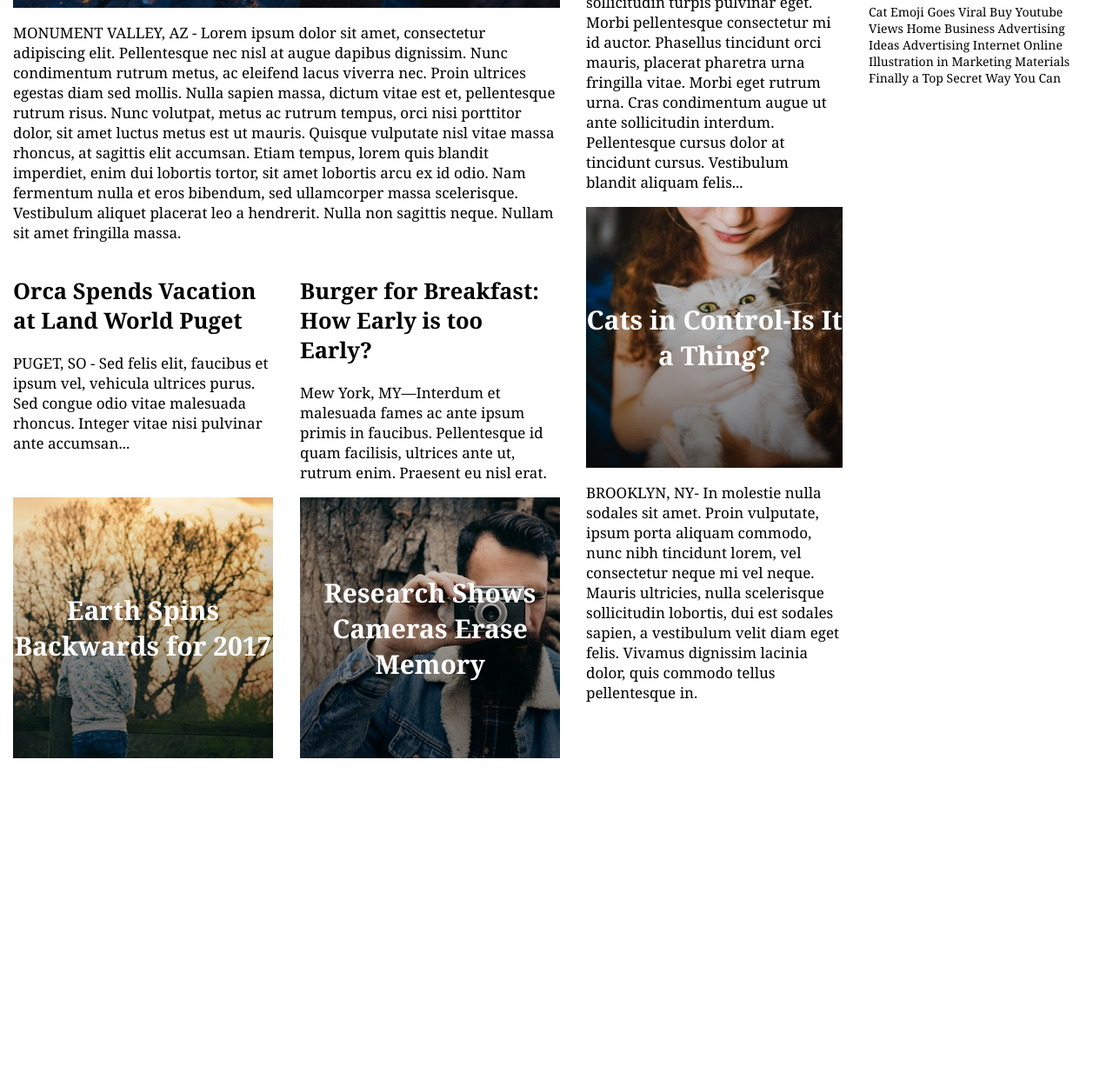
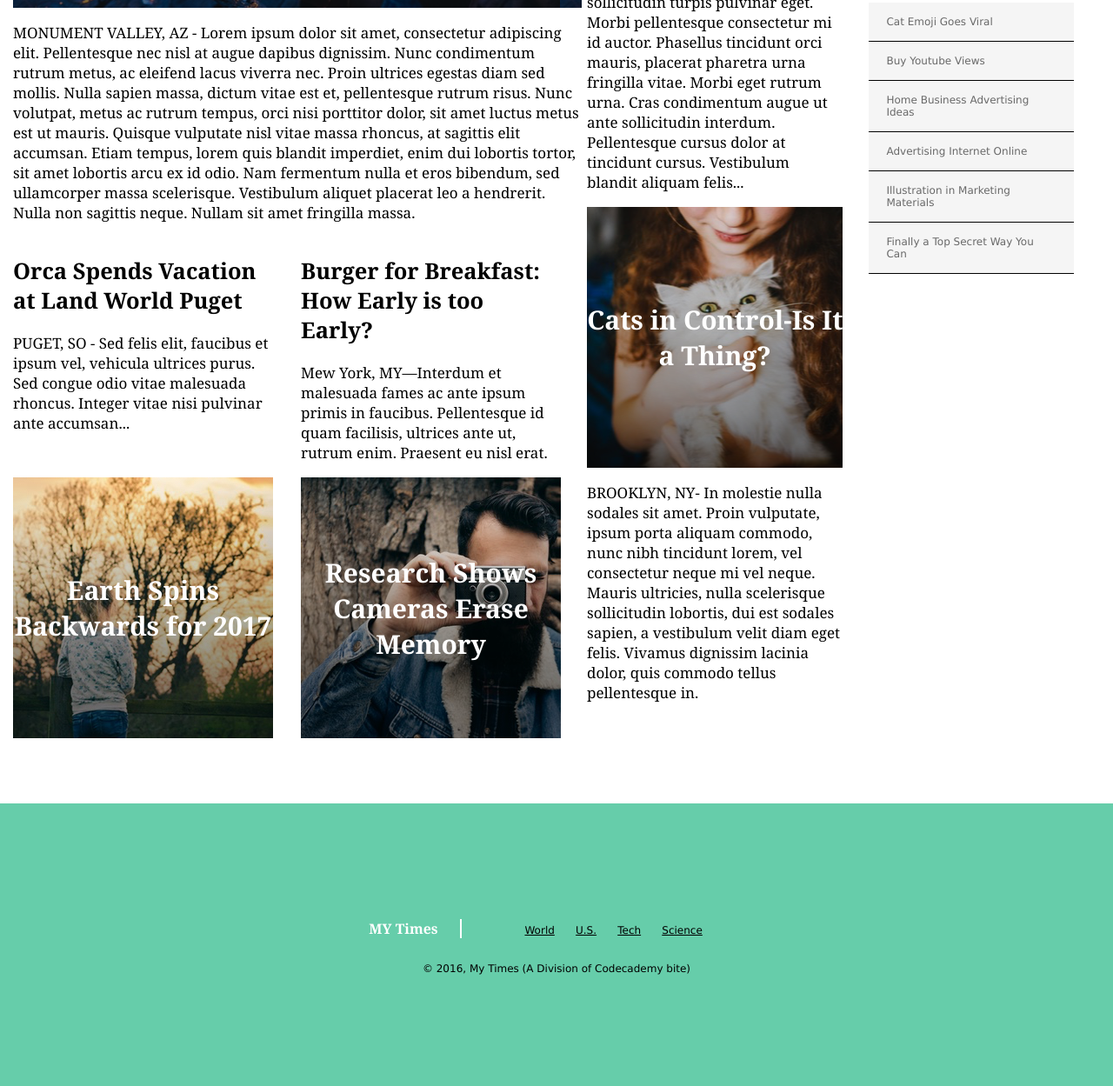
Before and after one commit to Hanselmus/mytime, a plain HTML site: page index.html in a window 1280 px wide. Shown: the part 401-1650 px from the top of the page at 87% size. Before the commit the page ends 1273 px from the top, so only its background shows below. Drawn offline with Linux system fonts and the light colour scheme.

Commit message:
Complete all steps
Only one mistake with the width of class="mother"

```diff
--- a/index.html
+++ b/index.html
@@ -8,12 +8,12 @@
   <body>
 
     <header class="flex">
-      <div class="head">
-        <img class="logo" src="./resources/images/img-myt-logo.jpg">
-        <h1 class="logo">My Times</h1>
+      <div class="head logo">
+        <img src="./resources/images/img-myt-logo.jpg">
+        <h1>My Times</h1>
       </div>
 
-      <div class="nav flex">
+      <div class="nav">
         <ul>
           <li>
             <a href="#">World</a>
@@ -34,7 +34,6 @@
     <div class="main">
       <div class="content">
 
-      <!-- Left/large column -->
         <div class="column large">
           <div class="left-column">
             <div class="img mother main-story">
@@ -91,16 +90,44 @@
           <div class="article bites">
             <h3>NEWS BITES</h3>
             <ul>
-            <li>Cat Emoji Goes Viral Buy Youtube</li>
-            <li>Views Home Business Advertising</li>
-            <li>Ideas Advertising Internet Online</li>
+              <li>Cat Emoji Goes Viral</li>
+              <li>Buy Youtube Views</li>
+              <li>Home Business Advertising Ideas</li>
+              <li>Advertising Internet Online</li>
               <li>Illustration in Marketing Materials</li>
               <li>Finally a Top Secret Way You Can</li>
             </ul>
           </div>
+        </div>
 
       </div>
+
+      <div class="footer">
+        <div class="footer-line">
+          <h1>MY Times</h1>
+          <div class="nav">
+            <ul>
+              <li>
+                <a href="#">World</a>
+              </li>
+              <li>
+                <a href="#">U.S.</a>
+              </li>
+              <li>
+                <a href="#">Tech</a>
+              </li>
+              <li>
+                <a href="#">Science</a>
+              </li>
+            </ul>
           </div>
         </div>
+        <div class="footer-line">
+          <p>&copy; 2016, My Times (A Division of Codecademy bite)</p>
+        </div>
+      </div>
+
+  </div>
+
   </body>
 </html>
--- a/resources/css/style1.css
+++ b/resources/css/style1.css
@@ -1,6 +1,15 @@
+/* .content,
+.column,
+.article,
+.heading,
+.img {
+  border: 1px solid black;
+} */
+
 body {
   margin: 0px;
   color: black;
+  font-family: Georgia;
 }
 
 .flex,
@@ -8,12 +17,25 @@ body {
 .main-story,
 .story,
 .bites,
-.left-column {
+.left-column,
+.footer {
   display: flex;
+}
+
+.head,
+.nav,
+.content,
+.column,
+.footer-line {
+  display: inline-flex;
 }
 
 li {
   list-style: none;
+}
+
+ul {
+  padding: 0px;
 }
 
 /* Heading part */
@@ -31,26 +53,26 @@ header {
 
 .head {
   color: MediumAquamarine;
-  display: inline-flex;
   width: 100%;
   align-items: center;
 }
 
-.logo {
+.logo h1,
+.logo img {
   font-size: 17px;
   padding: 0px 10px;
 }
 
 .nav {
-  /* not really flex - to be checked! */
-  flex-basis: 600px;
   align-items: center;
+  justify-content: space-around;
+  flex-wrap: nowrap;
+  flex-basis: 350px;
 }
 
 .nav li {
   display: inline-block;
-  padding: 0px 5px;
-  justify-content: space-between;
+  padding: 0px 10px;
 }
 
 .nav a {
@@ -60,19 +82,21 @@ header {
 /* Content part */
 
 .main {
-  justify-content: center;
-  font-family: Georgia;
+  align-items: center;
+  flex-direction: column;
+}
+
+.content,
+.footer {
+  position: relative;
 }
 
 .content {
   width: 1250px;
-  display: inline-flex;
   top: 80px;
-  position: relative;
 }
 
 .column {
-  display: inline-flex;
   margin: 30px 30px 0px 0px;
 }
 
@@ -109,29 +133,81 @@ header {
 .main-story {
   font-weight: bold;
   color: White;
-  text-align: center;
-  align-items: center;
+}
+
+.main-story {
+  font-size: 40px;
+  padding-left: 25px;
 }
 
 .story {
   font-size: 30px;
+  text-align: center;
 }
 
-.main-story {
-  font-size: 40px;
-}
+/* Bites part */
 
 .bites {
   flex-direction: column;
-  font-size: 14px;
 }
 
-.bites ul {
+.bites h3 {
+  font-size: 16px;
+  font-weight: bold;
+  text-align: center;
+}
+
+.bites,
+.bites ul,
+.bites li {
   margin: 0px;
-  padding: 0px;
+}
+
+.bites li {
+  font-size: 12px;
+  font-family: Verdana;
+  background-color: WhiteSmoke;
+  color: DimGray;
+  padding: 15px 20px;
+  border-bottom: 1px solid black;
+}
+
+/* Footer part */
+
+.footer {
+  background-color: MediumAquamarine;
+  flex-direction: column;
+  justify-content: center;
+  width: 100%;
+  margin: 0px;
+  top: 155px;
+  height: 325px;
+}
+
+.footer-line {
+  justify-content: center;
+  align-items: center;
+}
+
+.footer-line h1 {
+  font-size: 16px;
+  font-weight: bold;
+  color: White;
+  border-right: 2px solid White;
+  padding: 0px 25px;
+}
+
+.footer-line li,
+.footer-line p {
+  font-family: Verdana;
+  font-size: 12px;
 }
 
 /* Images as backgrounds */
+
+.img {
+  align-items: center;
+}
 
 .mother {
   background-image: url(../images/img-story-main.png);
```
Lines whose indentation alone changed are shown as unchanged.
